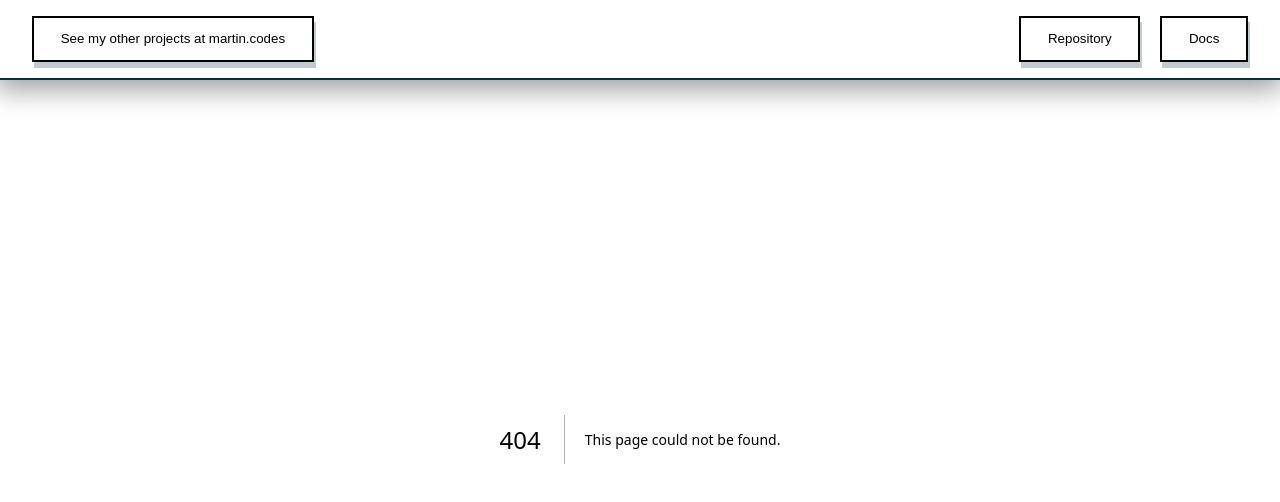
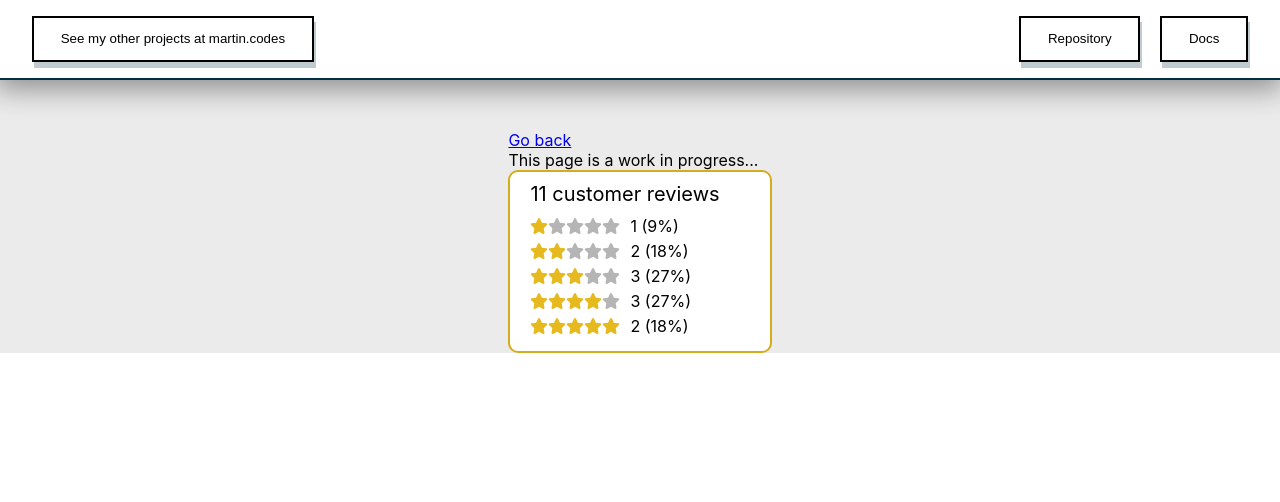
Before and after one commit to martinchristensen/product-page-example, a Next.js app: page /reviews in a window 1280 px wide. Before the commit this address had no page. Shown: the top 502 px of the page. Built offline with nearby package versions, Linux system fonts and the light colour scheme.

Commit message:
Added reviews overview component

```diff
--- a/app/(components)/(progress-bar)/stars-progress.tsx
+++ b/app/(components)/(progress-bar)/stars-progress.tsx
@@ -10,6 +10,7 @@ interface Props {
   starColor?: string;
   length?: number;
   backgroundColor?: string;
+  id?: string;
 }
 
 const StarsProgress = (props: Props) => {
@@ -18,13 +19,14 @@ const StarsProgress = (props: Props) => {
     starColor = "#E6B91E",
     backgroundColor = "white",
     length = 5,
+    id = 'StarsFromReview'
   } = props;
 
   const progress = (stars / length) * 100;
 
   return (
     <>
-      <a data-tip data-for={"StarsFromReview"}>
+      <a data-tip data-for={id}>
         <ProgressBar
           progress={progress}
           length={length}
@@ -33,7 +35,7 @@ const StarsProgress = (props: Props) => {
           progressIcon={<FontAwesomeIcon icon={faStar} />}
         />
       </a>
-      <ReactTooltip id="StarsFromReview">{Math.round(stars * 100) / 100} stars</ReactTooltip>
+      <ReactTooltip id={id}>{Math.round(stars * 100) / 100} stars</ReactTooltip>
     </>
   );
 };
--- /dev/null
+++ b/app/(components)/(review-overview)/index.tsx
@@ -0,0 +1,68 @@
+import StarsProgress from "../(progress-bar)/stars-progress";
+import styles from "./reviewsOverview.module.css";
+
+interface Props {
+  oneStars: number;
+  twoStars: number;
+  threeStars: number;
+  fourStars: number;
+  fiveStars: number;
+}
+
+const ReviewsOverview = ({
+  oneStars,
+  twoStars,
+  threeStars,
+  fourStars,
+  fiveStars,
+}: Props) => {
+  const nReviews =
+    Math.max(oneStars, 0) +
+    Math.max(twoStars, 0) +
+    Math.max(threeStars, 0) +
+    Math.max(fourStars, 0) +
+    Math.max(fiveStars, 0);
+  const toPercent = (n: number) => {
+    if (n > 0) return Math.round((n / nReviews) * 100);
+    return 0;
+  };
+  return (
+    <div className={styles.container}>
+      <span className={`${styles.header}`}>{nReviews} customer reviews</span>
+      <div className={styles.starsContainer}>
+        <div className={styles.starsItem}>
+          <StarsProgress stars={1} id={'oneStars'} />
+          <span>
+            {oneStars} ({toPercent(oneStars)}%)
+          </span>
+        </div>
+        <div className={styles.starsItem}>
+          <StarsProgress stars={2} id={'twoStars'}/>
+          <span>
+            {twoStars} ({toPercent(twoStars)}%)
+          </span>
+        </div>
+        <div className={styles.starsItem}>
+          <StarsProgress stars={3} id={'threeStars'}/>
+          <span>
+            {threeStars} ({toPercent(threeStars)}%)
+          </span>
+        </div>
+        <div className={styles.starsItem}>
+          <StarsProgress stars={4} id={'fourStars'}/>
+          <span>
+            {fourStars} ({toPercent(fourStars)}%)
+          </span>
+        </div>
+        <div className={styles.starsItem}>
+          <StarsProgress stars={5} id={'fiveStars'}/>
+          <span>
+            {fiveStars} ({toPercent(fiveStars)}%)
+          </span>
+        </div>
+      </div>
+    </div>
+  );
+};
+
+export default ReviewsOverview;
--- /dev/null
+++ b/app/(components)/(review-overview)/reviewsOverview.module.css
@@ -0,0 +1,23 @@
+.container {
+  padding: 10px 50px 15px 20px;
+  border: 2px #d4ad1e solid;
+  background-color: white;
+  border-radius: 10px;
+  width: fit-content;
+}
+
+.header {
+  font-size: 20px;
+}
+
+.starsContainer {
+  display: flex;
+  flex-direction: column;
+  gap: 5px;
+  margin-top: 10px;
+}
+
+.starsItem {
+  display: flex;
+  gap: 10px;
+}
--- a/app/Home.module.css
+++ b/app/Home.module.css
@@ -2,6 +2,7 @@
   display: flex;
   justify-content: center;
   background-color: rgb(235, 235, 235);
+  padding-top: 50px;
 }
 
 .twoColWrapper {
@@ -86,6 +87,7 @@
     width: 30%;
     padding: 3em 1em;
   }
+
 }
 
 @media (max-width: 768px) {
@@ -99,4 +101,8 @@
   .twoColWrapper section:nth-child(2) {
     width: 65%;
   }
+
+  .mainWrapper {
+    padding-top: 0px;
+  }
 }
--- a/app/genricPants.tsx
+++ b/app/genricPants.tsx
@@ -1,6 +1,7 @@
 "use client";
 
 import { Inter, Lato } from "@next/font/google";
+import Link from "next/link";
 import { useState } from "react";
 import StarsProgress from "./(components)/(progress-bar)/stars-progress";
 import ColorSelector from "./(components)/(selector)/colorSelector";
@@ -28,7 +29,7 @@ const GenericPants = () => {
         <div className={styles.reviewContainer}>
           <StarsProgress stars={stars} backgroundColor={"rgb(235, 235, 235)"} />
           <span>
-            <a href="#">{reviews} reviews</a>
+            <Link href="/reviews">{reviews} reviews</Link>
           </span>
         </div>
         <div className={styles.detailsWrapper}>
--- a/app/globals.css
+++ b/app/globals.css
@@ -9,9 +9,6 @@ body {
     Ubuntu, Cantarell, Fira Sans, Droid Sans, Helvetica Neue, sans-serif;
   min-height: 100% !important;
   height: 100%;
-  display: flex;
-  flex-direction: column;
-  justify-content: space-between;
 }
 
 @media (prefers-color-scheme: dark) {
--- /dev/null
+++ b/app/reviews/page.tsx
@@ -0,0 +1,18 @@
+import Link from "next/link";
+import ReviewsOverview from "../(components)/(review-overview)";
+import styles from "../Home.module.css";
+
+const ReviewsPage = () => {
+  return (
+    <main className={styles.mainWrapper}>
+      <div>
+        <Link href={`../`}>Go back</Link>
+        <br />
+        <p>This page is a work in progress...</p>
+        <ReviewsOverview oneStars={1} twoStars={2} threeStars={3} fourStars={3} fiveStars={2} />
+      </div>
+    </main>
+  );
+};
+
+export default ReviewsPage;
--- a/app/topbar.module.css
+++ b/app/topbar.module.css
@@ -1,6 +1,7 @@
 .wrapper {
   width: 100%;
   display: flex;
+  position: relative;
   justify-content: center;
   box-shadow: -1px 5px 29px 4px rgba(0, 0, 0, 0.4);
   -webkit-box-shadow: -1px 5px 29px 4px rgba(0, 0, 0, 0.4);
```
Also changed, not shown: app/page.tsx (+0 -12 lines), 1 other file (tests, documents, lock files or other folders).
